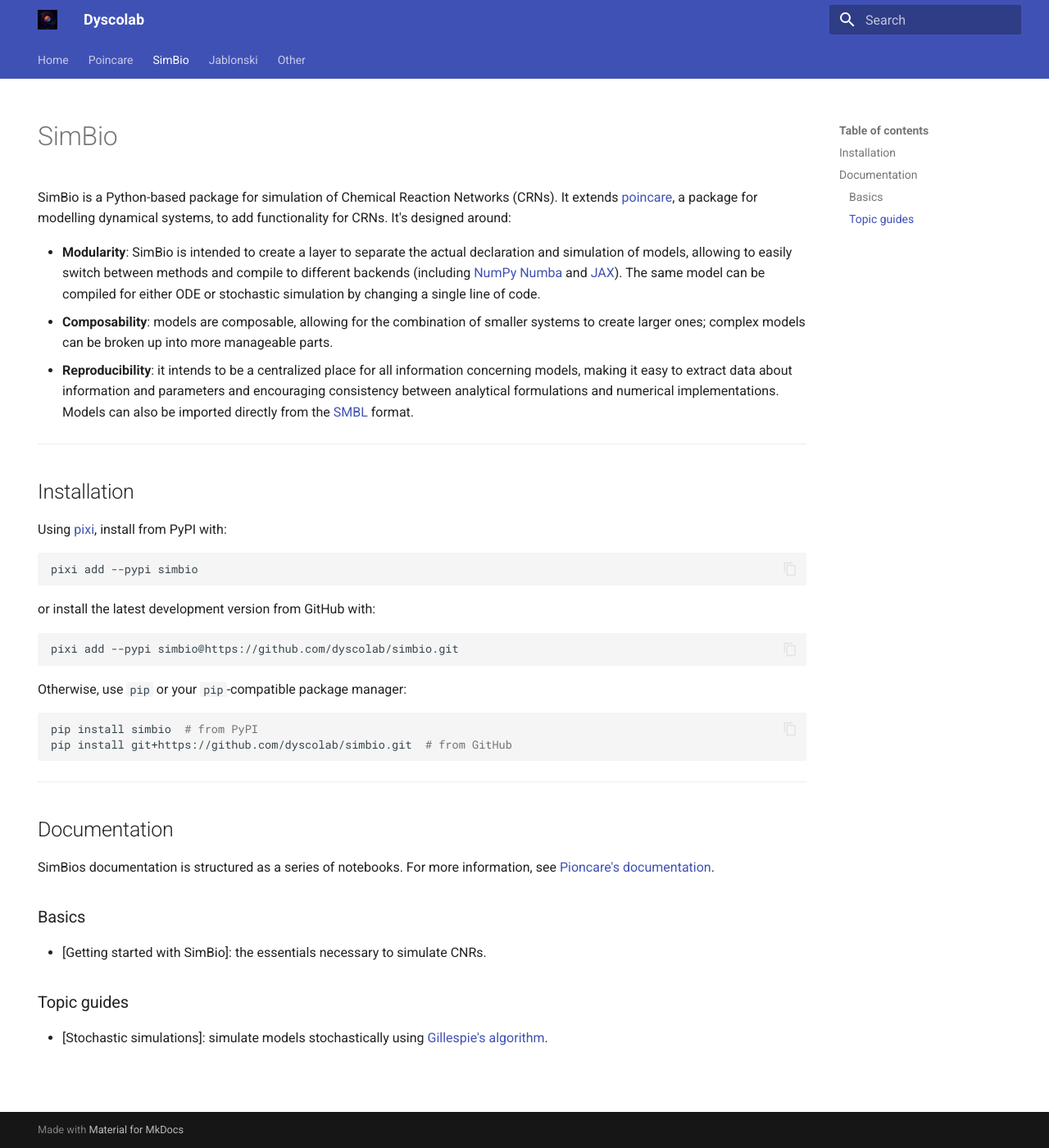
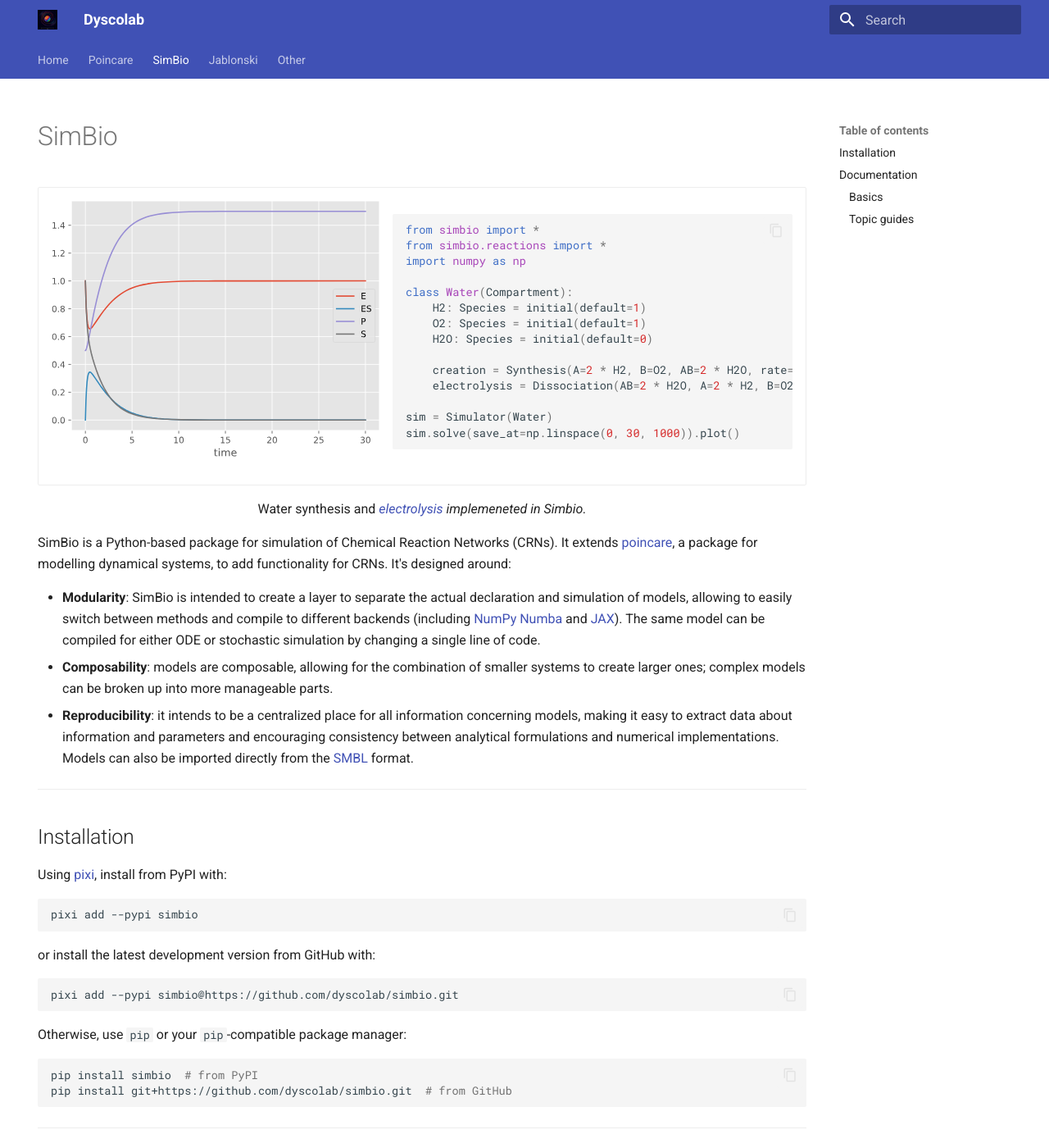
Before and after one commit to dyscolab/dyscolab.github.io, an MkDocs documentation site: the page built from docs/simbio.md, in a window 1280 px wide and 1400 px high. Shown: the whole window at 82% size. Built offline with MkDocs 1.6.1 and Material for MkDocs 9.7.7, drawn with Linux system fonts in a browser that asks for light colours; some of the changed text lies outside the part shown.

Commit message:
Added code examples, notebook explaining SBML in simbio

````diff
--- a/docs/simbio.md
+++ b/docs/simbio.md
@@ -3,6 +3,27 @@ hide:
   - navigation
 ---
 # SimBio
+<div class="grid cards" markdown>
+
+- ![Example](images/simbio_example.svg){ align=left , width="400" }
+```py
+from simbio import *
+from simbio.reactions import *
+import numpy as np
+
+class Water(Compartment):
+    H2: Species = initial(default=1)
+    O2: Species = initial(default=1)
+    H2O: Species = initial(default=0)
+
+    creation = Synthesis(A=2 * H2, B=O2, AB=2 * H2O, rate=1)
+    electrolysis = Dissociation(AB=2 * H2O, A=2 * H2, B=O2, rate=0.5)
+
+sim = Simulator(Water)
+sim.solve(save_at=np.linspace(0, 30, 1000)).plot()
+```
+</div>
+<div style="text-align:center;"> Water synthesis and <i><a href="https://en.wikipedia.org/wiki/Electrolysis">electrolysis</a> implemeneted in Simbio. </i></div>
 SimBio is a Python-based package for simulation of Chemical Reaction Networks (CRNs). It extends [poincare](https://github.com/dyscolab/poincare), a package for modelling dynamical systems, to add functionality for CRNs. It's designed around:
 
 - __Modularity__: SimBio is intended to create a layer to separate the actual declaration and simulation of models, allowing to easily switch between methods and compile to different backends (including [NumPy](https://numpy.org/) [Numba](https://numba.pydata.org/) and [JAX](https://docs.jax.dev/en/latest/)). The same model can be compiled for either ODE or stochastic simulation by changing a single line of code.
@@ -37,6 +58,7 @@ pip install git+https://github.com/dyscolab/simbio.git  # from GitHub
 ## Documentation
 SimBios documentation is structured as a series of notebooks. For more information, see [Pioncare's documentation](poincare.md#documentation).
 ### Basics
-- [Getting started with SimBio]: the essentials necessary to simulate CNRs.
+- [Getting started with SimBio](https://colab.research.google.com/github/dyscolab/simbio/blob/master/docs/notebooks/Getting_started_with_simbio.ipynb): the essentials necessary to simulate CNRs.
 ### Topic guides
-- [Stochastic simulations]: simulate models stochastically using [Gillespie's algorithm](https://en.wikipedia.org/wiki/Gillespie_algorithm).
+- [Importing systems from SBML and BioModels](https://colab.research.google.com/github/dyscolab/simbio/blob/master/docs/notebooks/import_sbml.ipynb): how to import models from the [BioModels](https://www.ebi.ac.uk/biomodels/) platform or locally hosted [SBML](https://sbml.org/) (Systems Biology Markup Language) files.
+- [Stochastic simulations](https://colab.research.google.com/github/dyscolab/simbio/blob/master/docs/notebooks/Stochastic.ipynb): simulate models stochastically using [Gillespie's algorithm](https://en.wikipedia.org/wiki/Gillespie_algorithm).
````
Also changed, not shown: docs/poincare.md (+22 -0 lines), docs/images/lokta_volterra_example.svg (added), docs/images/simbio_example.svg (added), 2 other files.
